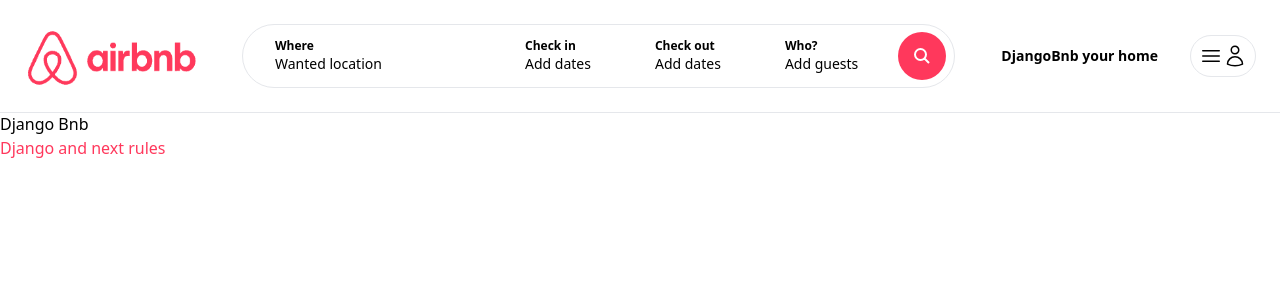
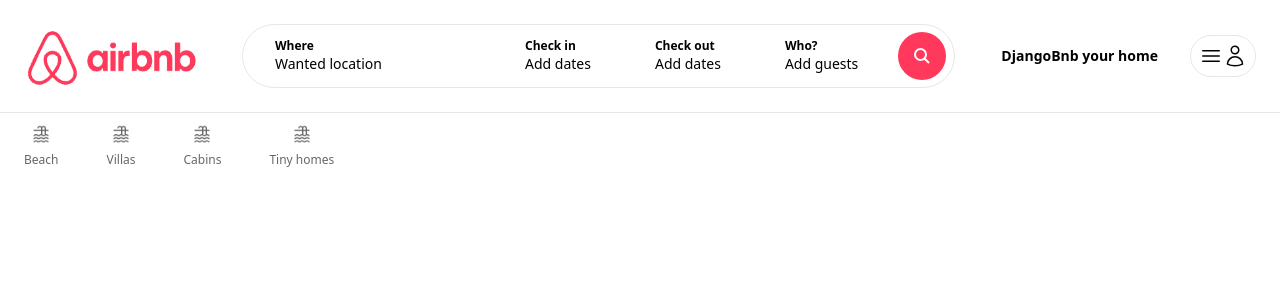
Before and after one commit to Epic-Codebase/Airbnb_clone_django_nextjs, a Next.js app in the folder Djangobnb/djangobnb/: page / in a window 1280 px wide. Shown: the top 300 px of the page. Built offline with nearby package versions, Linux system fonts and the light colour scheme.

Commit message:
Categories (static)

```diff
--- /dev/null
+++ b/Djangobnb/djangobnb/app/components/Categories.tsx
@@ -0,0 +1,53 @@
+import Image from "next/image";
+
+const Categories = () => {
+    return (
+        <div className="pt-3 cursor-pointer pb-6 flex items-center space-x-12">
+            <div className="pb-4 flex flex-col items-center space-y-2 border-b-2 border-white opacity-60 hover:border-gray-200 hover:opacity-100">
+                <Image
+                    src="/icn_category_beach.jpeg"
+                    alt="Category Beach"
+                    width={20}
+                    height={20}
+                />
+
+                <span className="text-xs">Beach</span>
+            </div>
+
+            <div className="pb-4 flex flex-col items-center space-y-2 border-b-2 border-white opacity-60 hover:border-gray-200 hover:opacity-100">
+                <Image
+                    src="/icn_category_beach.jpeg"
+                    alt="Category Beach"
+                    width={20}
+                    height={20}
+                />
+
+                <span className="text-xs">Villas</span>
+            </div>
+
+            <div className="pb-4 flex flex-col items-center space-y-2 border-b-2 border-white opacity-60 hover:border-gray-200 hover:opacity-100">
+                <Image
+                    src="/icn_category_beach.jpeg"
+                    alt="Category Beach"
+                    width={20}
+                    height={20}
+                />
+
+                <span className="text-xs">Cabins</span>
+            </div>
+
+            <div className="pb-4 flex flex-col items-center space-y-2 border-b-2 border-white opacity-60 hover:border-gray-200 hover:opacity-100">
+                <Image
+                    src="/icn_category_beach.jpeg"
+                    alt="Category Beach"
+                    width={20}
+                    height={20}
+                />
+
+                <span className="text-xs">Tiny homes</span>
+            </div>
+        </div>
+    )
+}
+
+export default Categories;
--- a/Djangobnb/djangobnb/app/page.tsx
+++ b/Djangobnb/djangobnb/app/page.tsx
@@ -1,11 +1,9 @@
-import Image from "next/image";
+import Categories from "./components/Categories";
 
 export default function Home() {
   return (
-    <main className="">
-      Django Bnb
-
-      <h2 className="text-airbnb">Django and next rules</h2>
+    <main className="max-w-[1500px] mx-auto px-6">
+      <Categories />
     </main>
   );
 }
```
Also changed, not shown: Djangobnb/djangobnb/public/icn_category_beach.jpeg (added), 1 other file (tests, documents, lock files or other folders).
